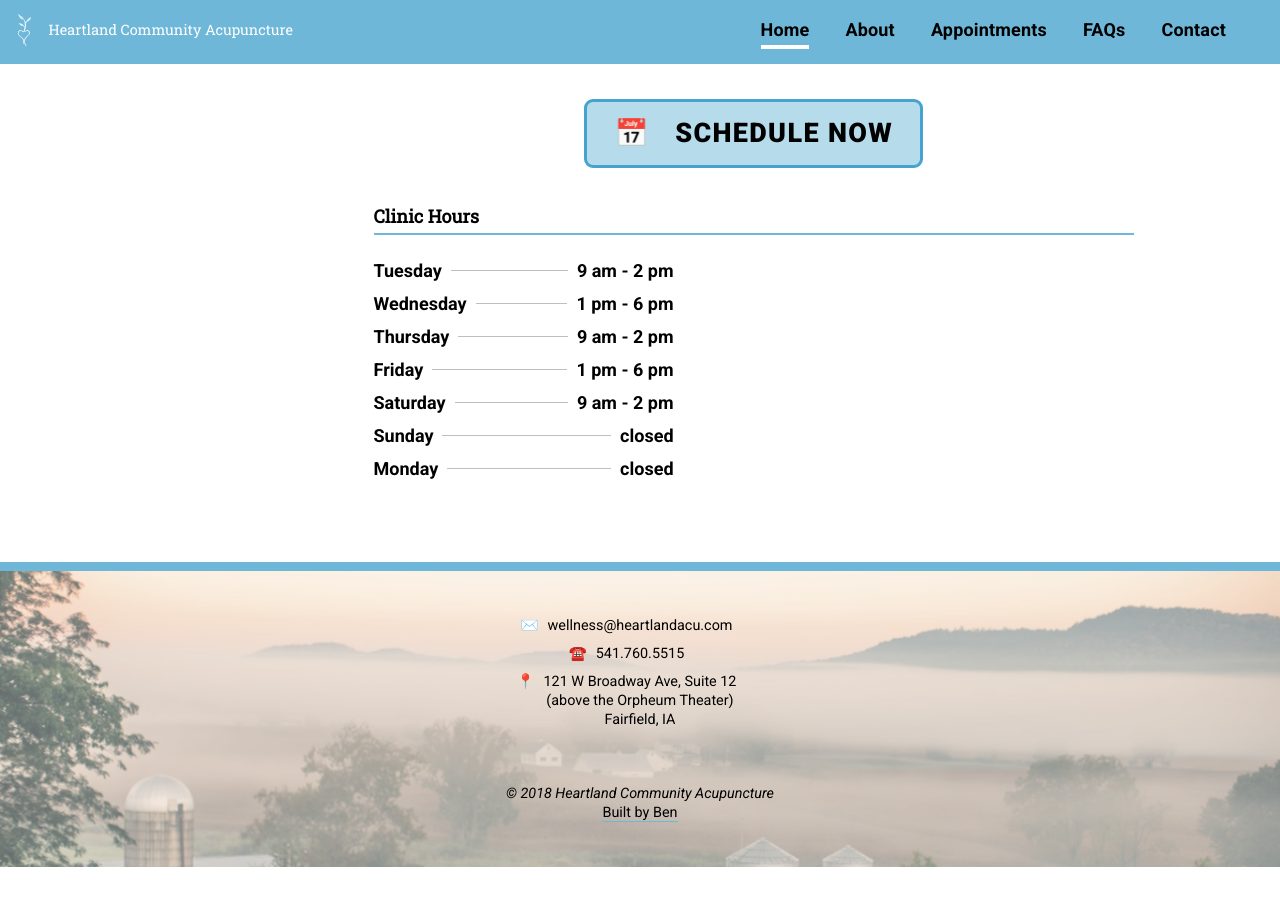
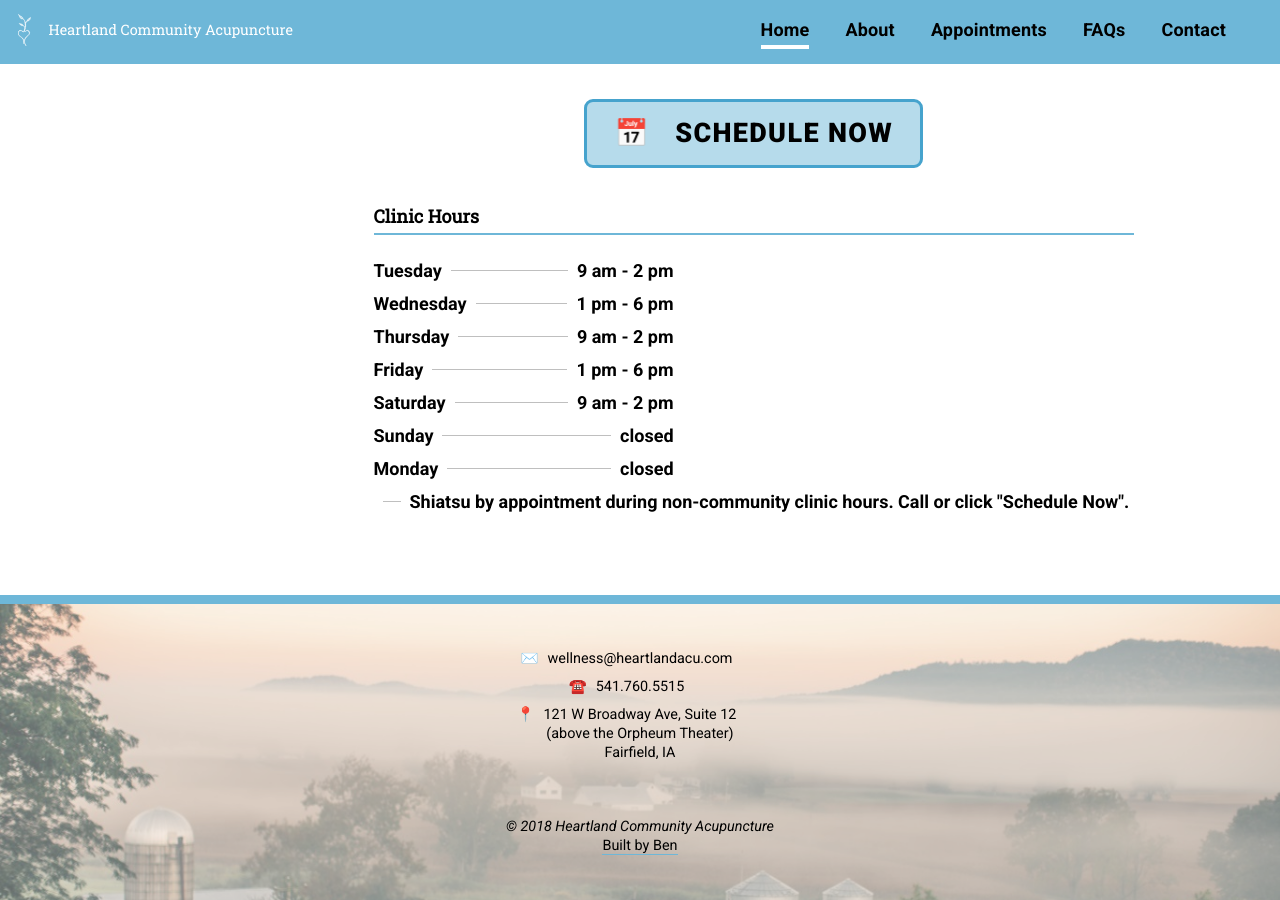
Before and after one commit to alwaysblank/heartlandacu, a Jekyll site: the page built from index.md, in a window 1280 px wide and 900 px high, scrolled down 1033 px. Built offline with Jekyll 4.4.1, drawn with Linux system fonts in a browser that asks for light colours; a script that is not in the unit is left out; before the commit the page ends 1900 px from its top, so only the background shows below that.

Commit message:
Update Settings “site”

```diff
--- a/_data/settings/site.yml
+++ b/_data/settings/site.yml
@@ -40,3 +40,6 @@ hours:
     note: closed
   - day: Monday
     note: closed
+  - note: >-
+      Shiatsu by appointment during non-community clinic hours. Call or click
+      "Schedule Now".
```
